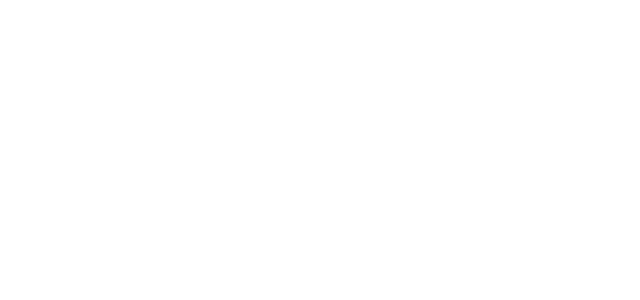
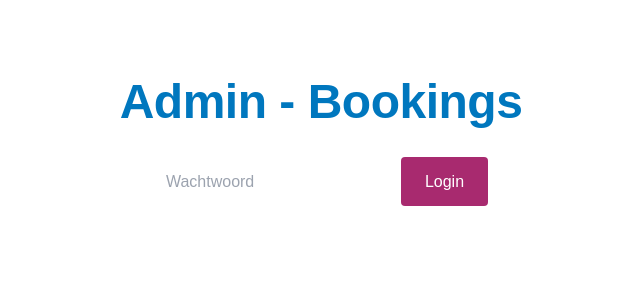
Before and after one commit to Jobelandee/Repository-name-solon-digital, a React (Create React App) app: page /admin/bookings in a window 1280 px wide. Before the commit this address had no page. Shown: the top 300 px of the page, without its empty margins (319-959 px from the left). Built offline with nearby package versions, Linux system fonts and the light colour scheme.

Commit message:
Add admin bookings page

```diff
--- a/src/App.js
+++ b/src/App.js
@@ -21,6 +21,7 @@ import PrivacyPolicy from './components/PrivacyPolicy';
 import CookiePolicy from './components/CookiePolicy';
 import ChatBot from './components/ChatBot';
 import WhatsAppButton from './components/WhatsAppButton';
+import AdminBookings from './pages/AdminBookings';
 import './App.css';
 
 function Layout({ children }) {
@@ -86,6 +87,7 @@ function App() {
         <Route path="/success-stories" element={<Layout><SuccessStoriesPage /></Layout>} />
         <Route path="/privacy" element={<Layout><PrivacyPolicy /></Layout>} />
         <Route path="/cookies" element={<Layout><CookiePolicy /></Layout>} />
+        <Route path="/admin/bookings" element={<AdminBookings />} />
       </Routes>
     </Router>
   );
--- /dev/null
+++ b/src/pages/AdminBookings.jsx
@@ -0,0 +1,157 @@
+import React, { useState, useEffect } from 'react';
+import { useNavigate } from 'react-router-dom';
+
+export default function AdminBookings() {
+  const [bookings, setBookings] = useState([]);
+  const [password, setPassword] = useState('');
+  const [isAuthenticated, setIsAuthenticated] = useState(false);
+  const navigate = useNavigate();
+
+  useEffect(() => {
+    const auth = localStorage.getItem('adminAuth');
+    if (auth === 'true') {
+      setIsAuthenticated(true);
+      loadBookings();
+    }
+  }, []);
+
+  const loadBookings = () => {
+    const data = JSON.parse(localStorage.getItem('bookings') || '[]');
+    setBookings(data);
+  };
+
+  const handleLogin = () => {
+    if (password === 'admin2024') {
+      localStorage.setItem('adminAuth', 'true');
+      setIsAuthenticated(true);
+      loadBookings();
+    } else {
+      alert('Wachtwoord incorrect');
+    }
+  };
+
+  const deleteBooking = (index) => {
+    const updated = bookings.filter((_, i) => i !== index);
+    setBookings(updated);
+    localStorage.setItem('bookings', JSON.stringify(updated));
+  };
+
+  if (!isAuthenticated) {
+    return (
+      <div style={{ padding: '4rem 2rem', textAlign: 'center' }}>
+        <h1>Admin - Bookings</h1>
+        <input
+          type="password"
+          placeholder="Wachtwoord"
+          value={password}
+          onChange={(e) => setPassword(e.target.value)}
+          style={{
+            padding: '0.75rem',
+            fontSize: '1rem',
+            marginRight: '1rem',
+          }}
+        />
+        <button
+          onClick={handleLogin}
+          style={{
+            padding: '0.75rem 1.5rem',
+            backgroundColor: '#A82A6F',
+            color: 'white',
+            border: 'none',
+            borderRadius: '4px',
+            cursor: 'pointer',
+            fontSize: '1rem',
+          }}
+        >
+          Login
+        </button>
+      </div>
+    );
+  }
+
+  return (
+    <div style={{ padding: '2rem', maxWidth: '1200px', margin: '0 auto' }}>
+      <div style={{ marginBottom: '2rem' }}>
+        <h1>📋 Alle Bookings ({bookings.length})</h1>
+        <button
+          onClick={() => {
+            localStorage.removeItem('adminAuth');
+            setIsAuthenticated(false);
+          }}
+          style={{
+            padding: '0.5rem 1rem',
+            backgroundColor: '#ccc',
+            border: 'none',
+            borderRadius: '4px',
+            cursor: 'pointer',
+          }}
+        >
+          Logout
+        </button>
+      </div>
+
+      {bookings.length === 0 ? (
+        <p>Nog geen bookings</p>
+      ) : (
+        <table
+          style={{
+            width: '100%',
+            borderCollapse: 'collapse',
+            border: '1px solid #ddd',
+          }}
+        >
+          <thead>
+            <tr style={{ backgroundColor: '#f5f5f5' }}>
+              <th style={{ padding: '1rem', textAlign: 'left', borderBottom: '2px solid #ddd' }}>
+                Naam
+              </th>
+              <th style={{ padding: '1rem', textAlign: 'left', borderBottom: '2px solid #ddd' }}>
+                Email
+              </th>
+              <th style={{ padding: '1rem', textAlign: 'left', borderBottom: '2px solid #ddd' }}>
+                Bedrijf
+              </th>
+              <th style={{ padding: '1rem', textAlign: 'left', borderBottom: '2px solid #ddd' }}>
+                WhatsApp
+              </th>
+              <th style={{ padding: '1rem', textAlign: 'left', borderBottom: '2px solid #ddd' }}>
+                Datum
+              </th>
+              <th style={{ padding: '1rem', textAlign: 'center', borderBottom: '2px solid #ddd' }}>
+                Actie
+              </th>
+            </tr>
+          </thead>
+          <tbody>
+            {bookings.map((booking, index) => (
+              <tr key={index} style={{ borderBottom: '1px solid #eee' }}>
+                <td style={{ padding: '1rem' }}>{booking.name}</td>
+                <td style={{ padding: '1rem' }}>{booking.email}</td>
+                <td style={{ padding: '1rem' }}>{booking.businessName}</td>
+                <td style={{ padding: '1rem' }}>{booking.whatsapp}</td>
+                <td style={{ padding: '1rem' }}>
+                  {new Date(booking.createdAt).toLocaleString('nl-NL')}
+                </td>
+                <td style={{ padding: '1rem', textAlign: 'center' }}>
+                  <button
+                    onClick={() => deleteBooking(index)}
+                    style={{
+                      padding: '0.5rem 1rem',
+                      backgroundColor: '#ff4444',
+                      color: 'white',
+                      border: 'none',
+                      borderRadius: '4px',
+                      cursor: 'pointer',
+                    }}
+                  >
+                    Delete
+                  </button>
+                </td>
+              </tr>
+            ))}
+          </tbody>
+        </table>
+      )}
+    </div>
+  );
+}
```
